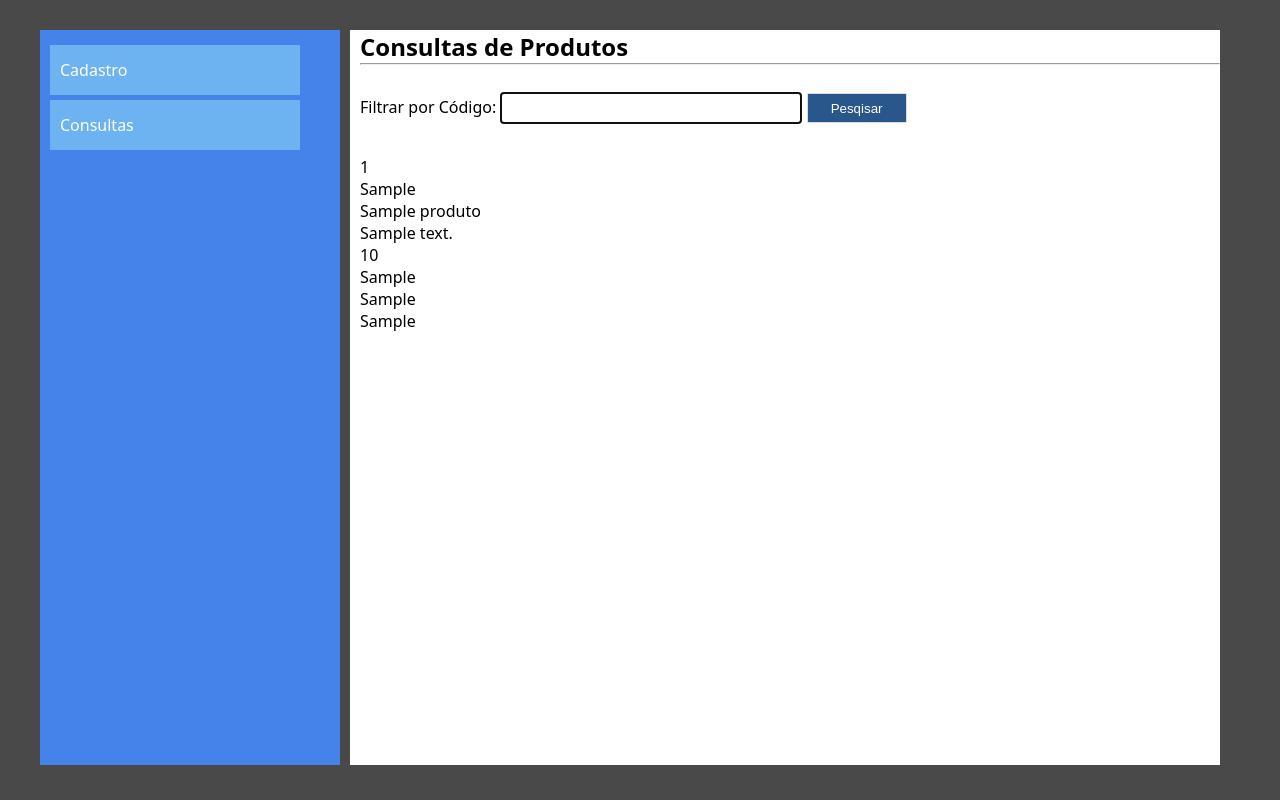
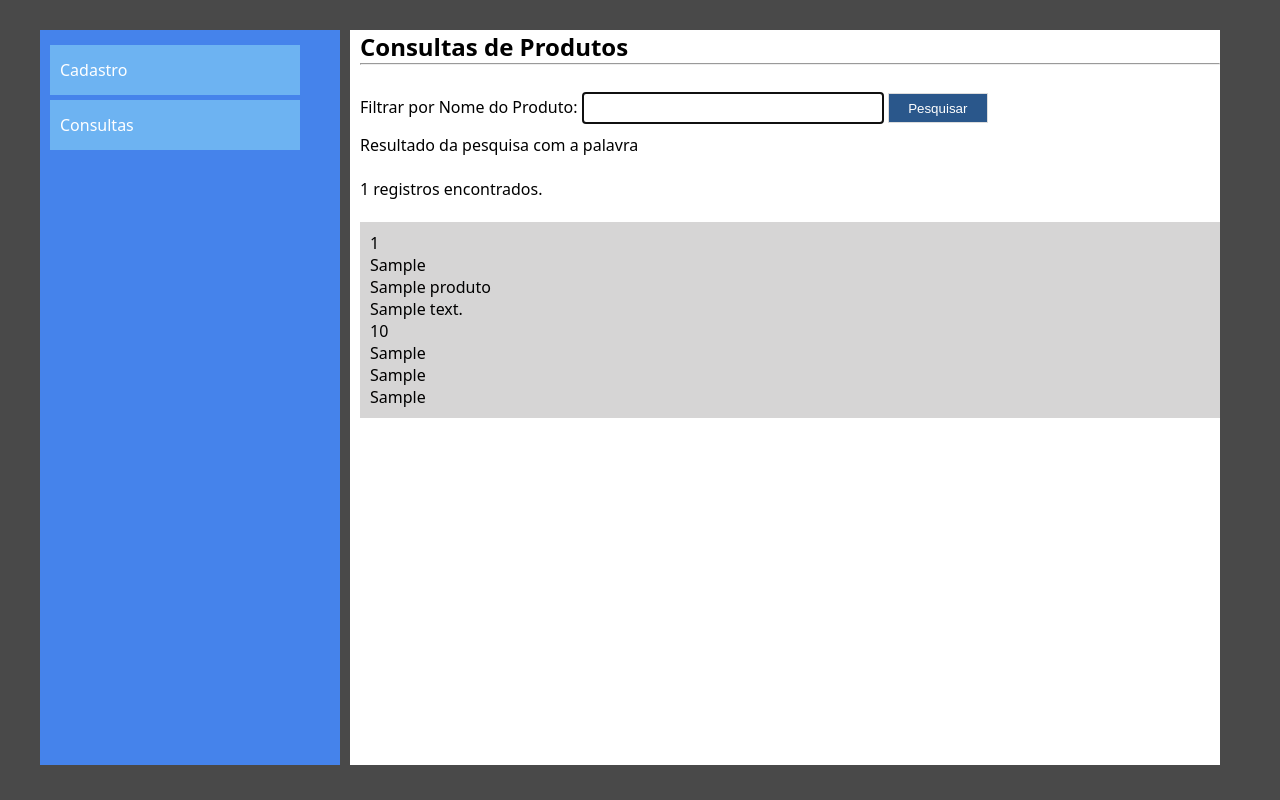
Before and after one commit to CahAntunes/Projetos, a PHP site: page /consultas.php in a window 1280 px wide. Run offline with PHP 8.4, Linux system fonts and the light colour scheme; tables that the repository leaves empty or names only in its code hold one stand-in row (values such as "Sample post").

Commit message:
Atualizações

```diff
--- a/Cadasto-Consulta/consultas.php
+++ b/Cadasto-Consulta/consultas.php
@@ -2,7 +2,11 @@
 
 include_once("conexao.php");
 
-$sql = "select * from produtos";
+$filtro = isset($_GET['filtro'])?$_GET['filtro']:"";
+
+$sql = "select * from produtos where nome like '%$filtro%'order by nome";
+
+
 $consulta = mysqli_query($conexao, $sql);
 $registro = mysqli_num_rows($consulta);
 
@@ -10,11 +14,13 @@ $registro = mysqli_num_rows($consulta);
 
 <!DOCTYPE html>
 <html lang="pt-br">
+
 <head>
     <meta charset="UTF-8">
     <title>Sistema de Cadastro de Produtos</title>
     <link rel="stylesheet" href="estilo.css">
 </head>
+
 <body>
     <div class="container">
         <nav>
@@ -27,18 +33,21 @@ $registro = mysqli_num_rows($consulta);
             <h1>Consultas de Produtos</h1>
             <hr><br>
 
+
             <form method="get" action="">
-                Filtrar por Código: <input type="text" name="filtro" class="campo" required autofocus>
-                <input type="submit" value="Pesqisar" class="btn">
-            </form
+                Filtrar por Nome do Produto: <input type="text" name="filtro" class="campo" required autofocus>
+                <input type="submit" value="Pesquisar" class="btn">
+            </form>
 
             <?php
+
+            print "Resultado da pesquisa com a palavra <strong>$filtro</strong><br><br>";
 
             print "$registro registros encontrados.";
 
             print "<br><br>";
 
-            while ($exibirRegistro = mysqli_fetch_array($consulta)){
+            while ($exibirRegistro = mysqli_fetch_array($consulta)) {
 
                 $id = $exibirRegistro[0];
                 $codigo = $exibirRegistro[1];
@@ -61,7 +70,6 @@ $registro = mysqli_num_rows($consulta);
                 print "$fazparte";
 
                 print "</article>";
-
             }
 
             mysqli_close($conexao);
@@ -71,4 +79,5 @@ $registro = mysqli_num_rows($consulta);
         </section>
     </div>
 </body>
+
 </html>
--- a/Cadasto-Consulta/estilo.css
+++ b/Cadasto-Consulta/estilo.css
@@ -39,6 +39,7 @@ section {
     background-color: #fff;
     box-sizing: border-box;
     padding-left: 10px;
+    overflow: auto;
 
 }
 
@@ -74,10 +75,10 @@ ul.menu li {
     margin-bottom: 10px;
 }
 
-.article {
-    margin: 100%;
+article {
+    width: 100%;
     box-sizing: border-box;
     padding: 10px;
-    background-color: #4583eb;
+    background-color: #d6d5d5;
     margin-bottom: 5px;
 }
--- a/Cadasto-Consulta/processa.php
+++ b/Cadasto-Consulta/processa.php
@@ -10,7 +10,7 @@ $unidade = $_POST['unidade'];
 $venda = $_POST['venda'];
 $fazparte = $_POST['fazparte'];
 
-$sql = "insert into produtos (codigo, nome, descricao, valor, unidade, venda, fazparte) values ('$codigo', '$nome', '$descricao', '$valor', '$unidade', '$venda','$fazparte')";
+$sql = "insert ignore into produtos (codigo, nome, descricao, valor, unidade, venda, fazparte) values ('$codigo', '$nome', '$descricao', '$valor', '$unidade', '$venda','$fazparte')";
 $salvar = mysqli_query($conexao, $sql);
 
 $linhas = mysqli_affected_rows($conexao);
```
Also changed, not shown: Cadasto-Consulta/index.php (+45 -4 lines).
